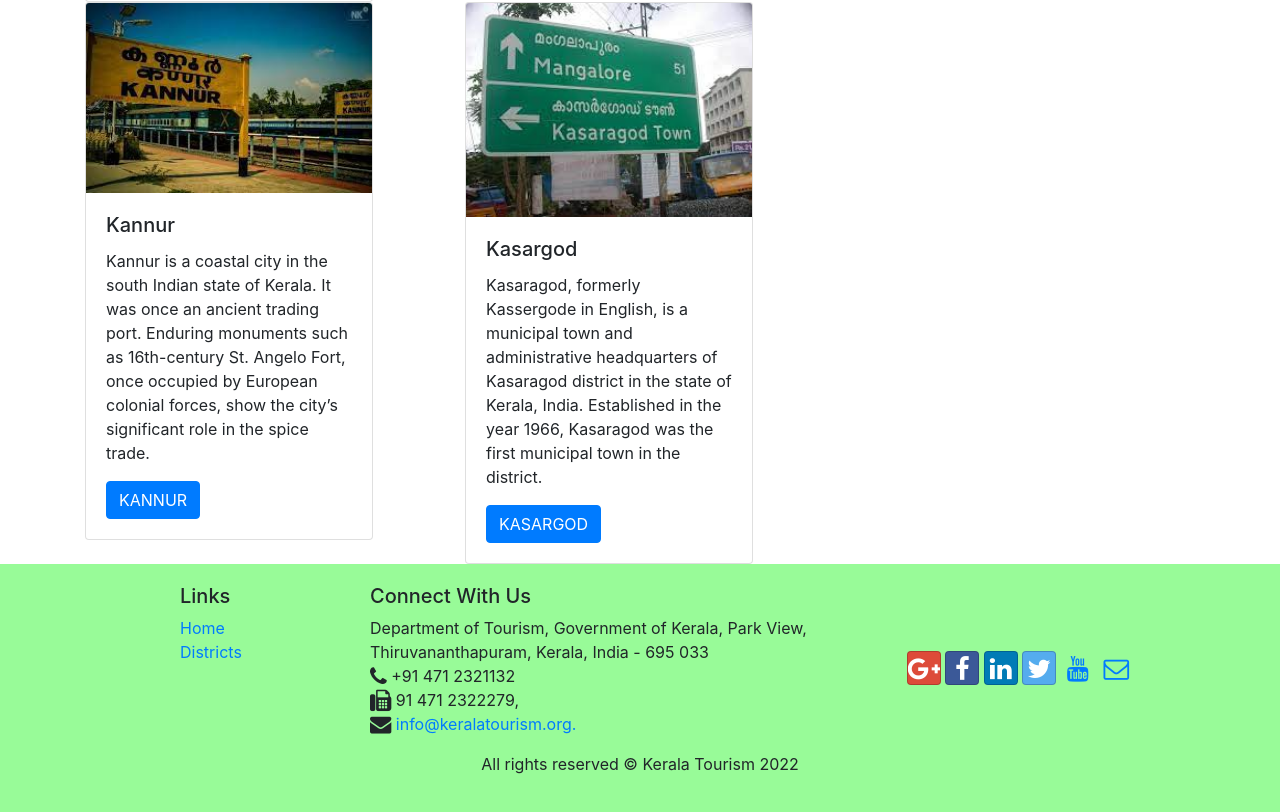
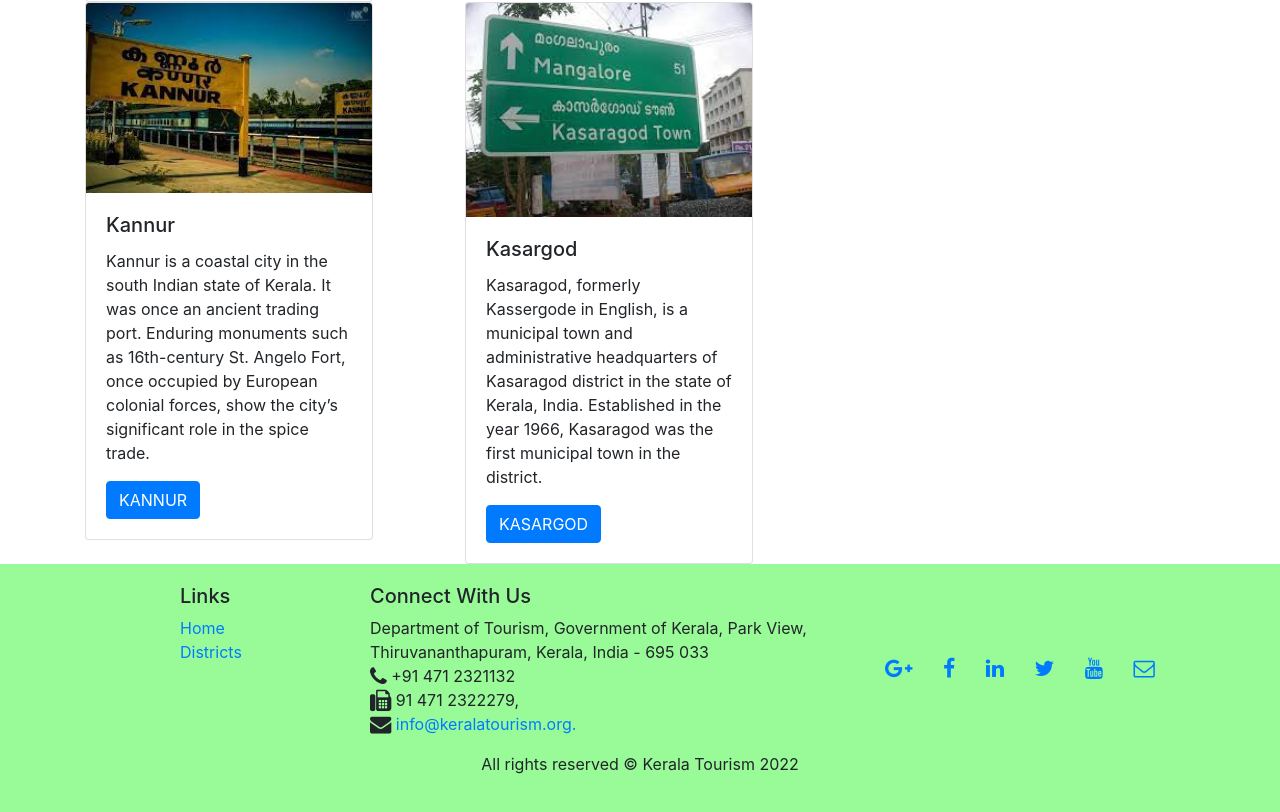
Before and after one commit to Bini31/kerala, a website: page districts.html in a window 1280 px wide. Shown: the part 2455-3267 px from the top of the page. Drawn offline with nearby package versions, Linux system fonts and the light colour scheme.

Commit message:
Update districts.html

```diff
--- a/districts.html
+++ b/districts.html
@@ -10,10 +10,10 @@
 
     <!-- Bootstrap CSS -->
       <!-- build:css css/main.css -->
-    <link rel="stylesheet" href="node_modules/bootstrap/dist/css/bootstrap.min.css">
-    <link rel="stylesheet" href="node_modules/font-awesome/css/font-awesome.min.css">
-    <link rel="stylesheet" href="node_modules/bootstrap-social/bootstrap-social.css">
-    <link href="css/styles.css" rel="stylesheet">
+   <link rel="stylesheet" href="https://maxcdn.bootstrapcdn.com/bootstrap/4.0.0/css/bootstrap.min.css" integrity="sha384-Gn5384xqQ1aoWXA+058RXPxPg6fy4IWvTNh0E263XmFcJlSAwiGgFAW/dAiS6JXm" crossorigin="anonymous">
+<link rel="stylesheet" href="https://cdnjs.cloudflare.com/ajax/libs/font-awesome/4.7.0/css/font-awesome.min.css">
+<link rel="stylesheet" href="https://cdnjs.cloudflare.com/ajax/libs/font-awesome/4.7.0/css/font-awesome.min.css">
+ <link rel="stylesheet" href="css/styles.css">
     <!-- endbuild -->
 </head>
 
```
